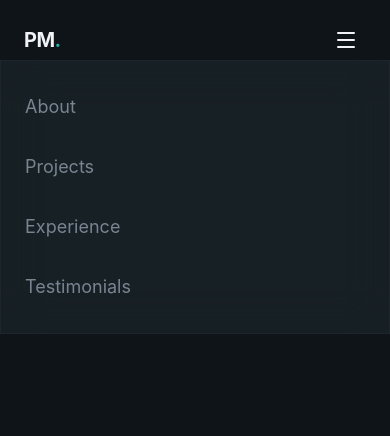
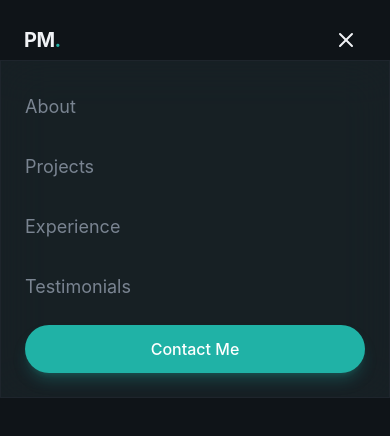
Before and after one commit to Ridzzz0Alam/dev_personal_project, a React (Vite) app: page / in a window 390 px wide. Both pictures are taken after a click on the button 346 px from the left and 40 px from the top of the page. Shown: the top 436 px of the page. Built offline with nearby package versions, Linux system fonts and the light colour scheme.

Commit message:
modified navbar

```diff
--- a/src/layout/Navbar.jsx
+++ b/src/layout/Navbar.jsx
@@ -1,5 +1,6 @@
-import { Menu } from "lucide-react";
+import { Menu, X } from "lucide-react";
 import { Button } from "../components/Button";
+import { useState } from "react";
 
 const navLinks = [
     {href: "#about",label:"About"},
@@ -9,6 +10,7 @@
 ]
 
 export const Navbar = () =>{
+    const [isMobileMenuOpen, setIsMobileMenuOpen] = useState(false);
     return (
     <header className="fixed top-0 left-0 right-0 bg-transparent py-5">
         <nav className="container mx-auto px-6 flex items-center justify-between">
@@ -36,13 +38,16 @@
             </div>
 
             {/* Mobile Menu Button */}
-            <button className="md:hidden p-2 text-foreground">
-                <Menu size={24}/>
+            <button className="md:hidden p-2 text-foreground cursor-pointer"
+            onClick={() => setIsMobileMenuOpen((prev) => !prev)}
+            >
+                {isMobileMenuOpen ? <X size={24} /> : <Menu size={24} />}
             </button>
         </nav>
 
         {/* Mobile Menu */}
-            <div className="md:hidden glass-strong">
+            {isMobileMenuOpen && (
+                <div className="md:hidden glass-strong">
                 <div className="container mx-auto px-6 py-6 flex flex-col gap-4">
                     {navLinks.map((link, index) =>(
                         <a
@@ -53,8 +58,11 @@
                         {link.label}
                     </a>
                     ))}
+
+                    <Button>Contact Me</Button>
                 </div>
             </div>
+        )}
     </header>
     );
 }
```
